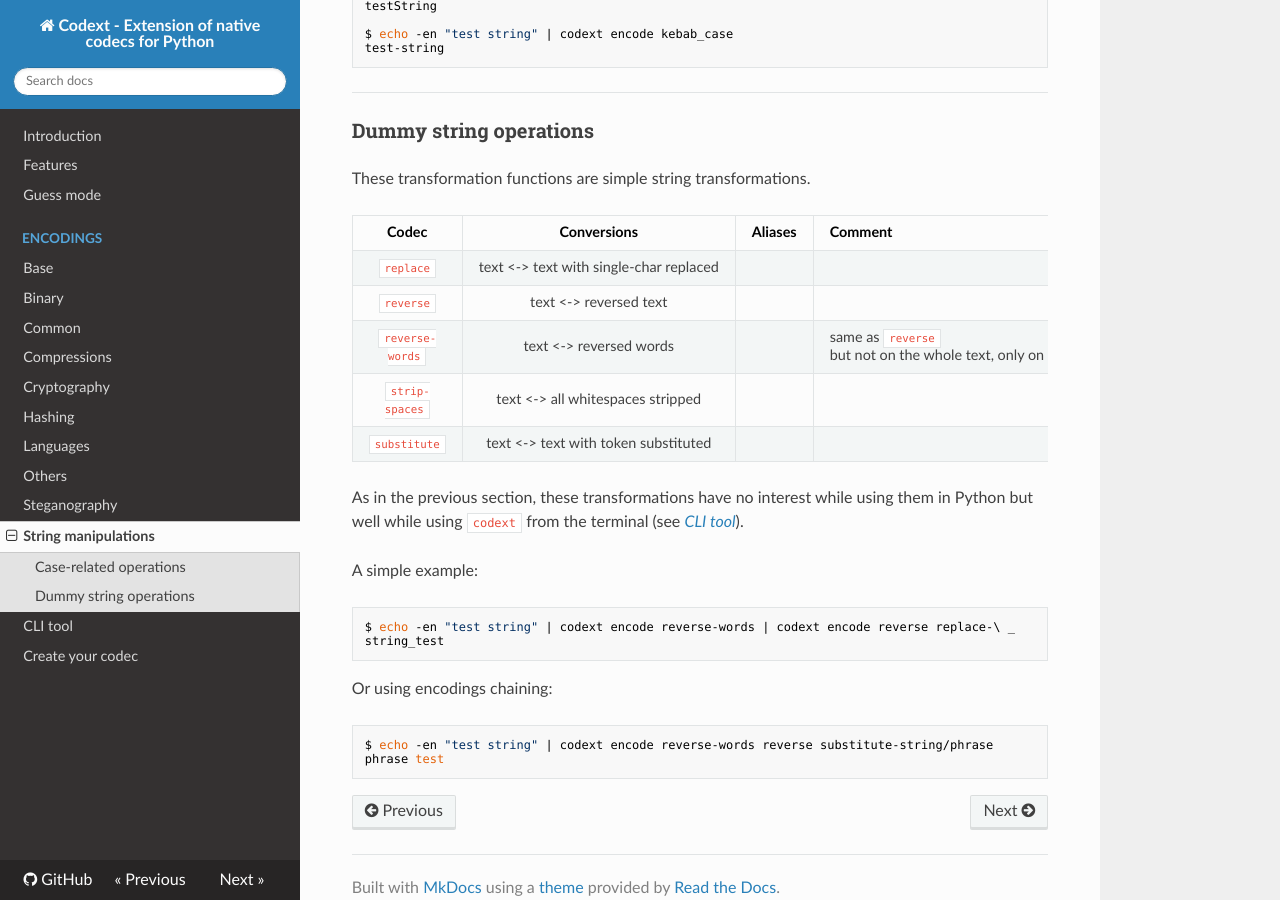
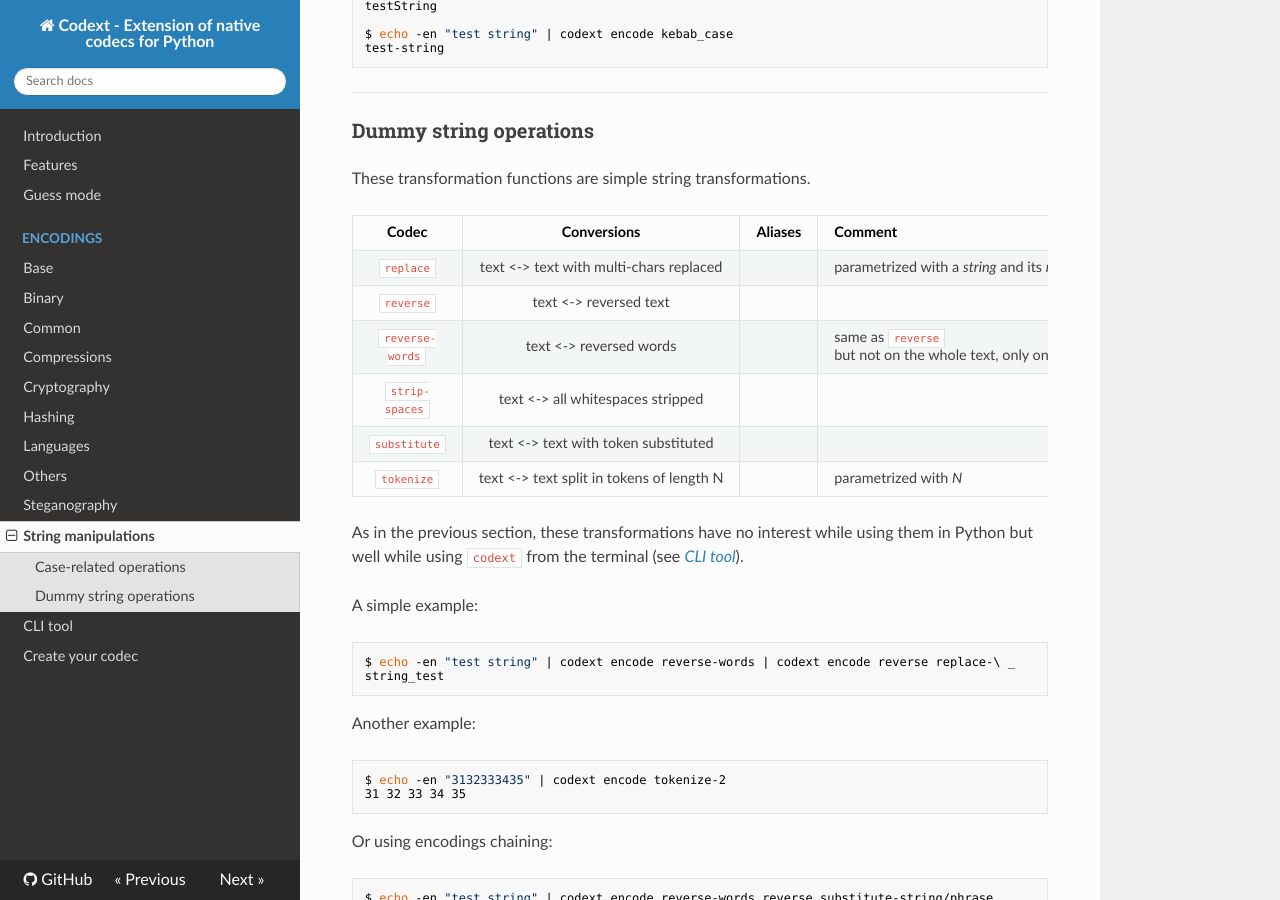
Before and after one commit to dhondta/python-codext, an MkDocs documentation site: the page built from docs/manipulations.md, in a window 1280 px wide and 900 px high, scrolled down 919 px. Built offline with MkDocs 1.6.1, drawn with Linux system fonts in a browser that asks for light colours; nearby versions of some CDN libraries.

Commit message:
Added codec: tokenize

````diff
--- a/docs/manipulations.md
+++ b/docs/manipulations.md
@@ -43,11 +43,12 @@ These transformation functions are simple string transformations.
 
 **Codec** | **Conversions** | **Aliases** | **Comment**
 :---: | :---: | --- | ---
-`replace` | text <-> text with single-char replaced |  |
+`replace` | text <-> text with multi-chars replaced |  | parametrized with a _string_ and its _replacement_
 `reverse` | text <-> reversed text |  |
 `reverse-words` | text <-> reversed words |  | same as `reverse` but not on the whole text, only on the words (text split by whitespace)
 `strip-spaces` | text <-> all whitespaces stripped |  |
 `substitute` | text <-> text with token substituted |  |
+`tokenize` | text <-> text split in tokens of length N |  | parametrized with _N_
 
 As in the previous section, these transformations have no interest while using them in Python but well while using `codext` from the terminal (see [*CLI tool*](cli.html)).
 
@@ -58,6 +59,13 @@ $ echo -en "test string" | codext encode reverse-words | codext encode reverse r
 string_test
 ```
 
+Another example:
+
+```sh
+$ echo -en "3132333435" | codext encode tokenize-2
+31 32 33 34 35
+```
+
 Or using encodings chaining:
 
 ```sh
````
Also changed, not shown: 2 other files.
